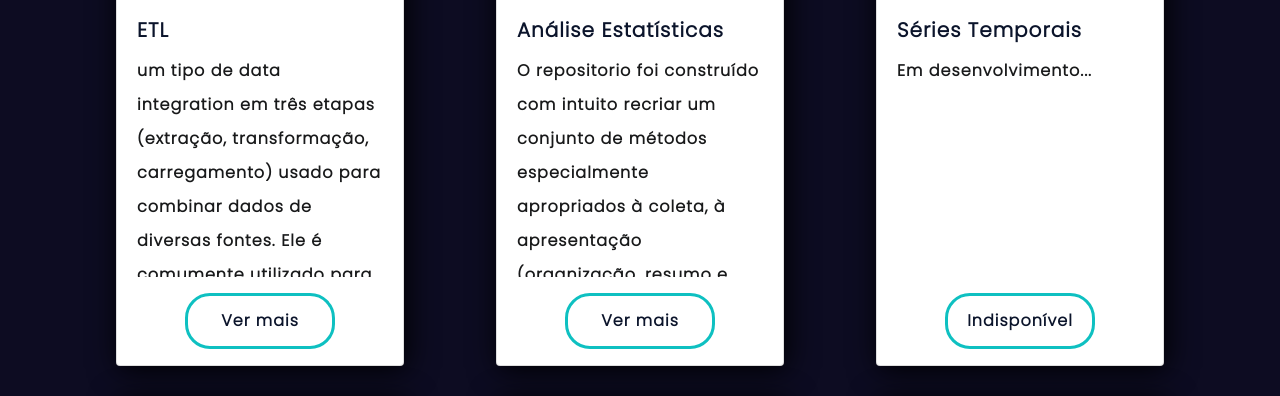
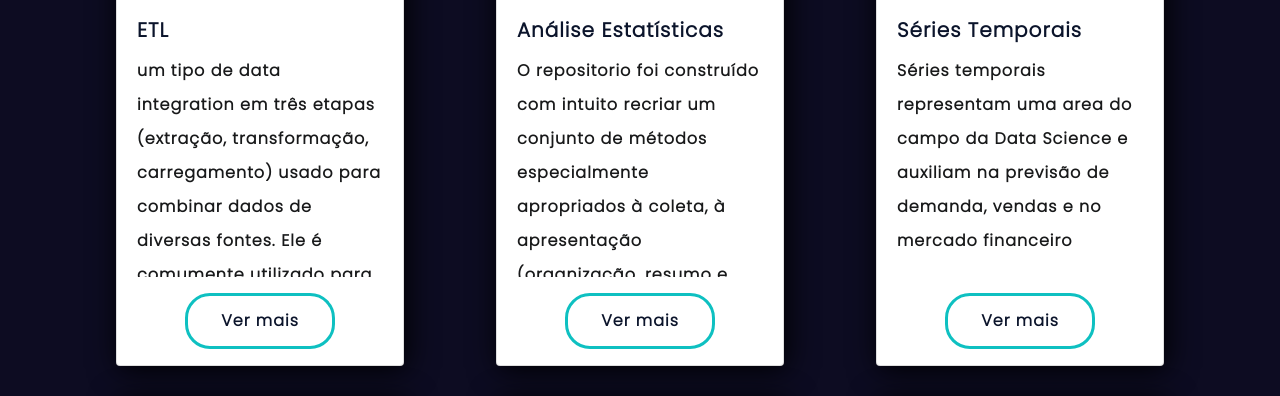
Before and after one commit to Aldebaran-Argonaut/Portfolio, a plain HTML site: page projetos.html in a window 1280 px wide. Shown: the part 922-1318 px from the top of the page. Drawn offline with nearby package versions, Linux system fonts and the light colour scheme; no server answers; a script that the page names is missing.

Commit message:
Atualização Series Temporais

```diff
--- a/projetos.html
+++ b/projetos.html
@@ -84,11 +84,11 @@
             <a href=""><img src="assets/img/Séries-Temporais-com-Python.png" class="card-img-top" alt="..."></a>
               <div class="card-body">
                 <h5 class="card-title">Séries Temporais</h5>
-                <p class="card-text">Em desenvolvimento...</p>
+                <p class="card-text">Séries temporais representam uma area do campo da Data Science e auxiliam na previsão de demanda, vendas e no mercado financeiro</p>
               </div>
               <div style="padding: 1rem; display: flex; justify-content: center; align-items: center;">
-                  <a href="">
-                  <button class="btnn">Indisponível<span></span></button>
+                  <a href="https://aldebaran-argonaut.github.io/Estudo-Series-Temporais/">
+                  <button class="btnn">Ver mais<span></span></button>
                 </a>
                 </div>
             </div>
```
